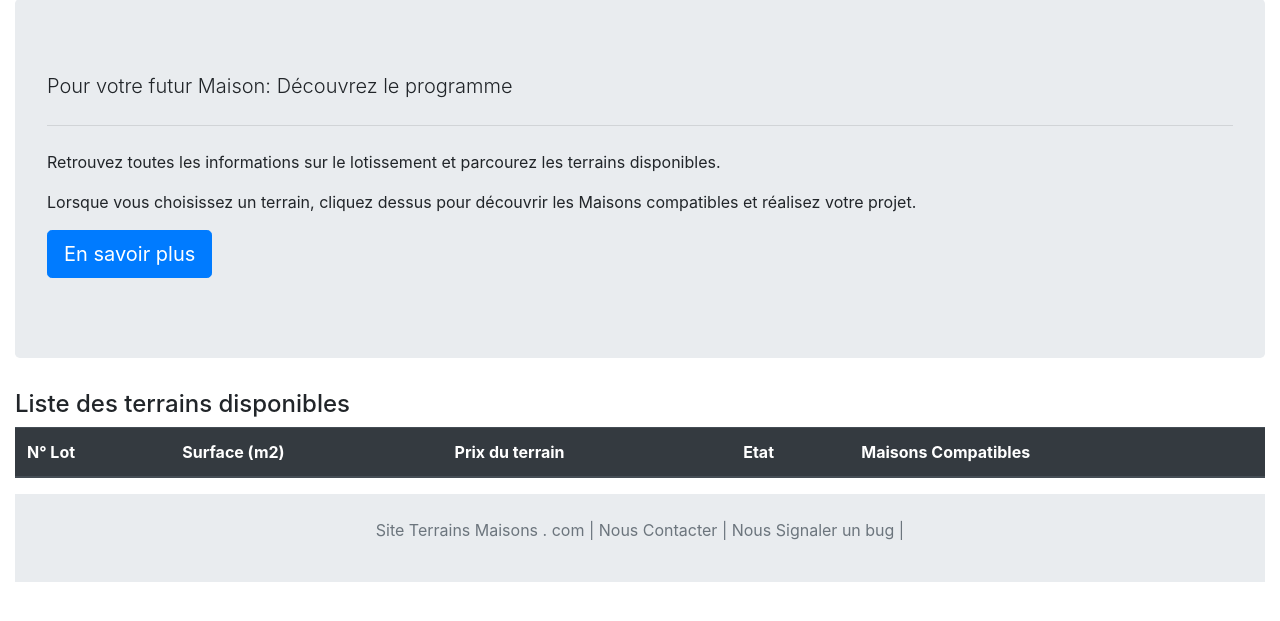
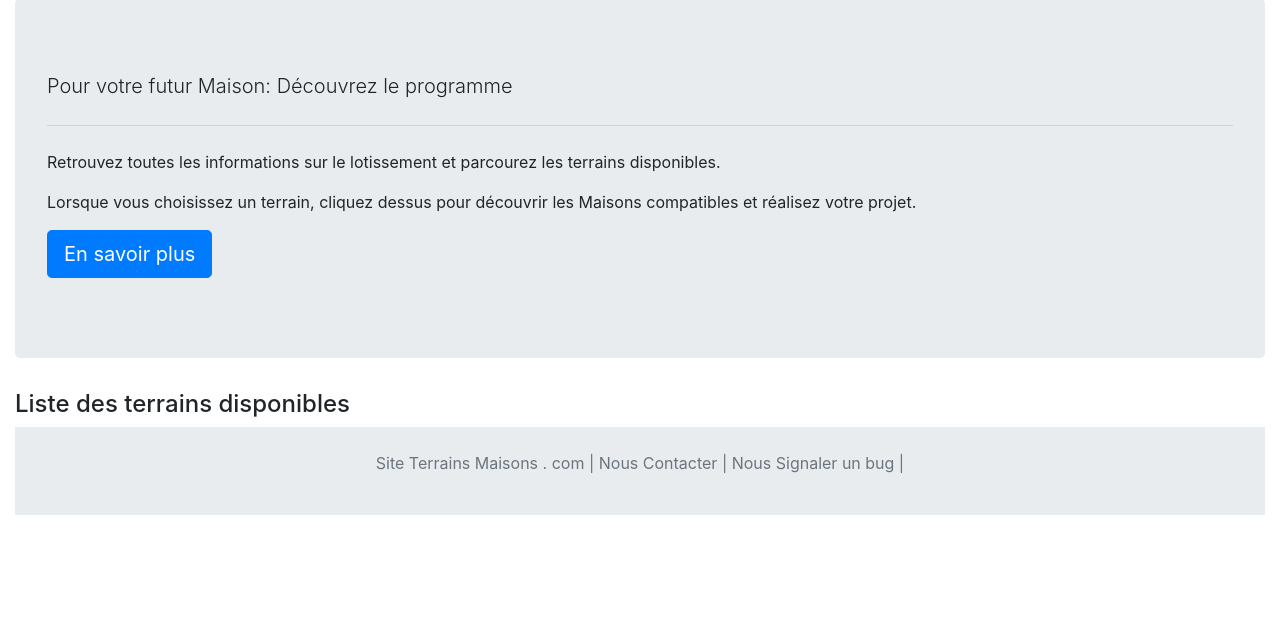
Before and after one commit to ThibSeldon/TerrainsMaisons, a Symfony app: template templates/home/allotments.html.twig in a window 1280 px wide. Shown: the part 57-678 px from the top of the page. Run offline with Twig, Linux system fonts and the light colour scheme; the template is opened without the code that fills it, so the values that code supplies are empty; some libraries are stand-ins or nearby versions.

Commit message:
fix front allotment style

```diff
--- a/templates/home/allotments.html.twig
+++ b/templates/home/allotments.html.twig
@@ -25,7 +25,7 @@ Liste des Terrains pour le lotissement
     {% endif %}
 
     <h4>Liste des terrains disponibles </h4>
-<table class="table">
+{#<table class="table">
     <thead id="thead" class="thead-dark">
     <tr>
         <th scope="col">N° Lot</th>
@@ -54,7 +54,7 @@ Liste des Terrains pour le lotissement
         {% endif %}
     {% endfor %}
     </tbody>
-</table>
+</table>#}
 
 
  <div class="row">
```
